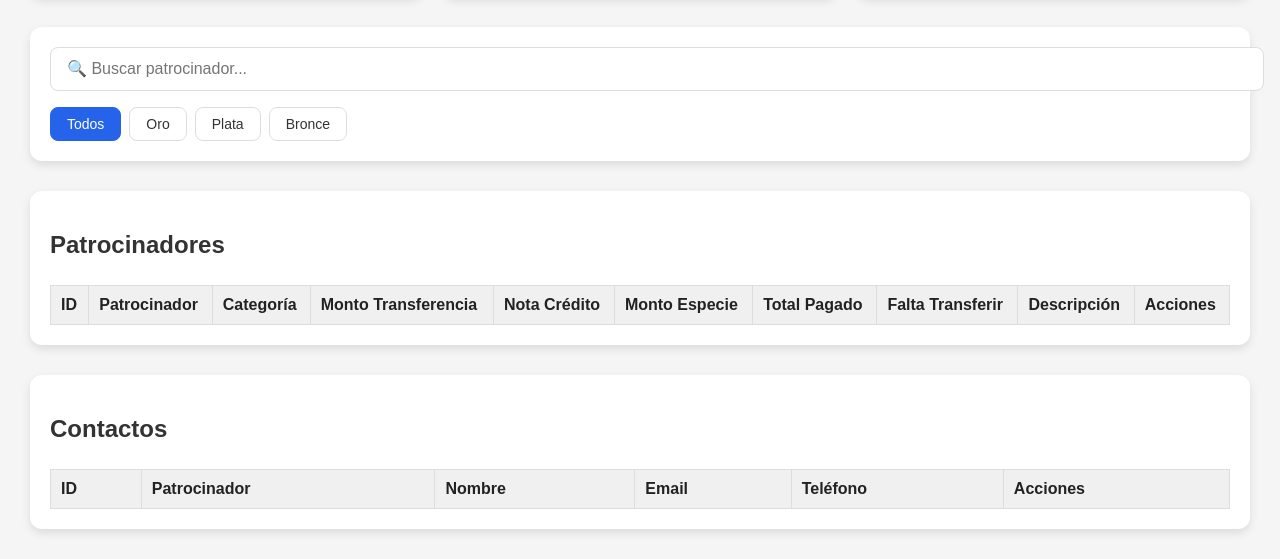
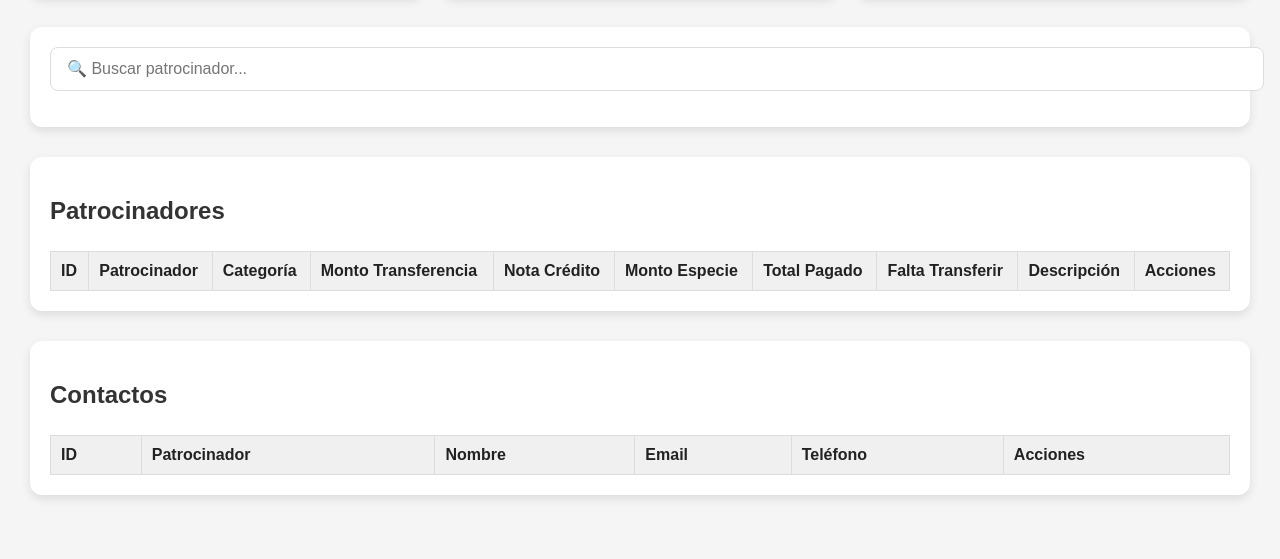
Before and after one commit to yato515/CRM-torneo-de-golf, a website: page index.html in a window 1280 px wide. Shown: the part 258-817 px from the top of the page. Drawn offline with nearby package versions, Linux system fonts and the light colour scheme; no server answers.

Commit message:
cambio de botones

```diff
--- a/index.html
+++ b/index.html
@@ -55,19 +55,8 @@
                     oninput="buscarPatrocinadores()"
                 >
             </div>
-            <div class="filter-buttons">
-                <button class="filter-btn active" onclick="filtrarCategoria('all')">
-                    Todos
-                </button>
-                <button class="filter-btn" onclick="filtrarCategoria('oro')">
-                    Oro
-                </button>
-                <button class="filter-btn" onclick="filtrarCategoria('plata')">
-                    Plata
-                </button>
-                <button class="filter-btn" onclick="filtrarCategoria('bronce')">
-                    Bronce
-                </button>
+            <div class="filter-buttons" id="filterButtons">
+                <!-- Los botones se generarán dinámicamente desde la base de datos -->
             </div>
         </div>
     </section>
```
